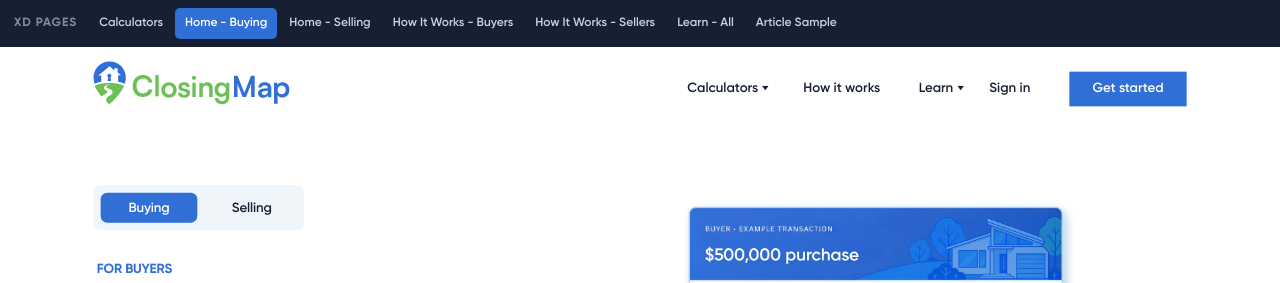
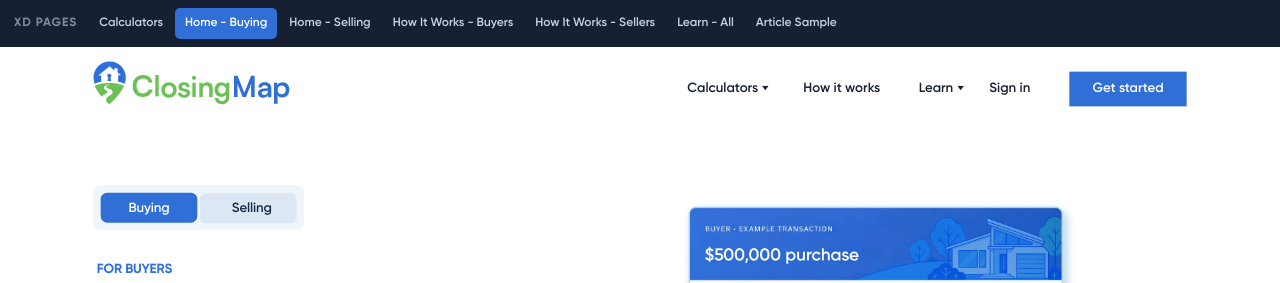
Before and after one commit to jakovskyy/closing_map_pages, a plain HTML site: page closingmap-site/index.html in a window 1280 px wide. In both pictures the pointer is over the link 248 px from the left and 208 px from the top of the page. Shown: the top 283 px of the page. Drawn offline with Linux system fonts and the light colour scheme.

Commit message:
Add files via upload
Wire the six prototype links from the design

Buying/Selling toggles on both home pages and both How It Works
pages, the featured article card on Learn, and View all resources
on Article Sample. Adds interactions.json, extracted from Figma.

```diff
--- a/closingmap-site/assets/css/literal.css
+++ b/closingmap-site/assets/css/literal.css
@@ -98,3 +98,7 @@
   opacity:0;transform:translateX(6px);transition:opacity .16s ease,transform .16s ease;pointer-events:none}
 .tilo:hover .tilo-tip,.tilo:focus-visible .tilo-tip{opacity:1;transform:translateX(0)}
 @media (prefers-reduced-motion:reduce){.tilo,.tilo-tip{transition:none}}
+
+/* prototype links that sit over artwork inside the stage */
+.stage .hot.xlink:hover{background:rgba(47,111,214,.10)}
+.stage .hot.xlink:focus-visible{outline:2px solid #2F6FD6;outline-offset:2px}
```
